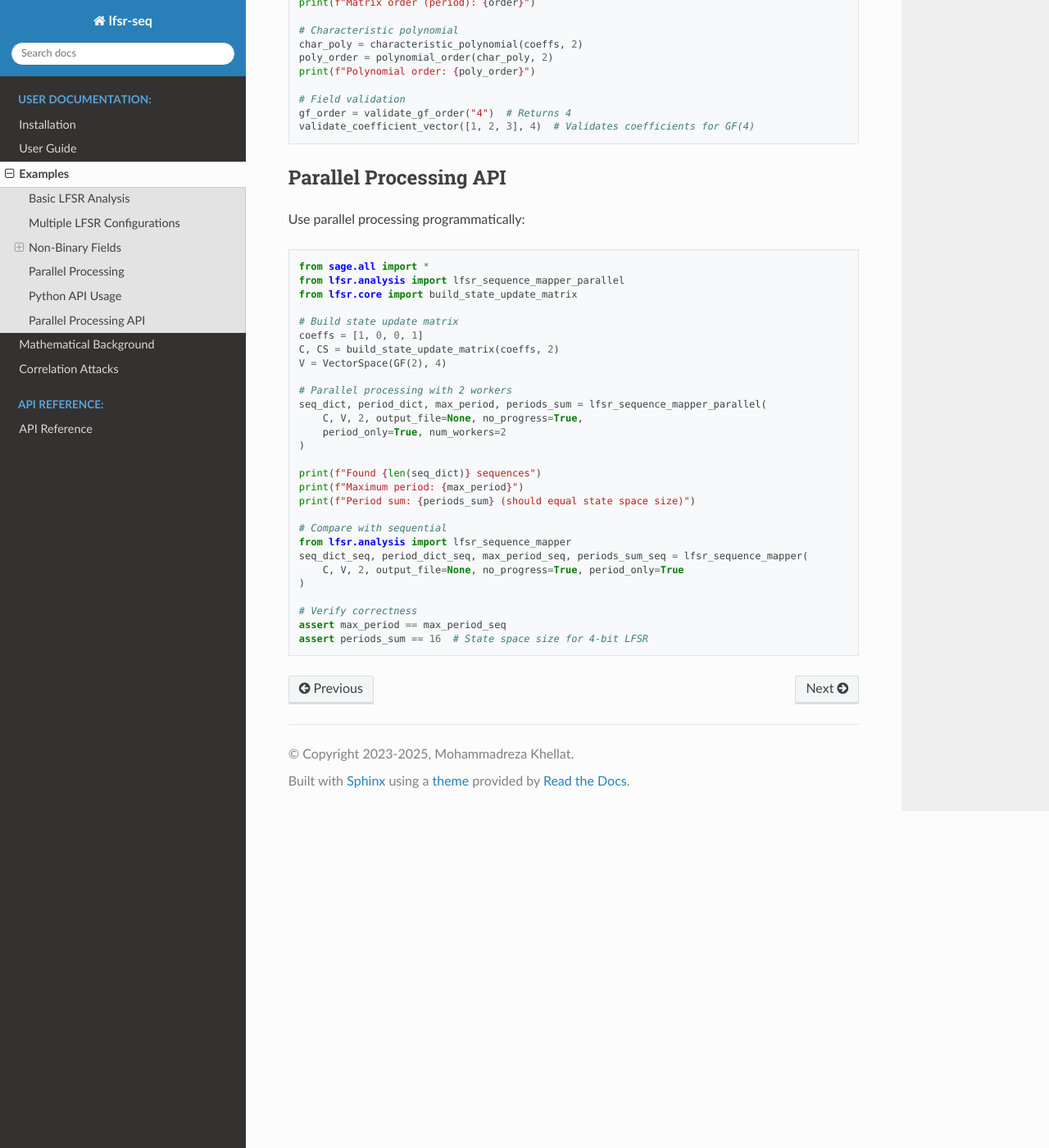
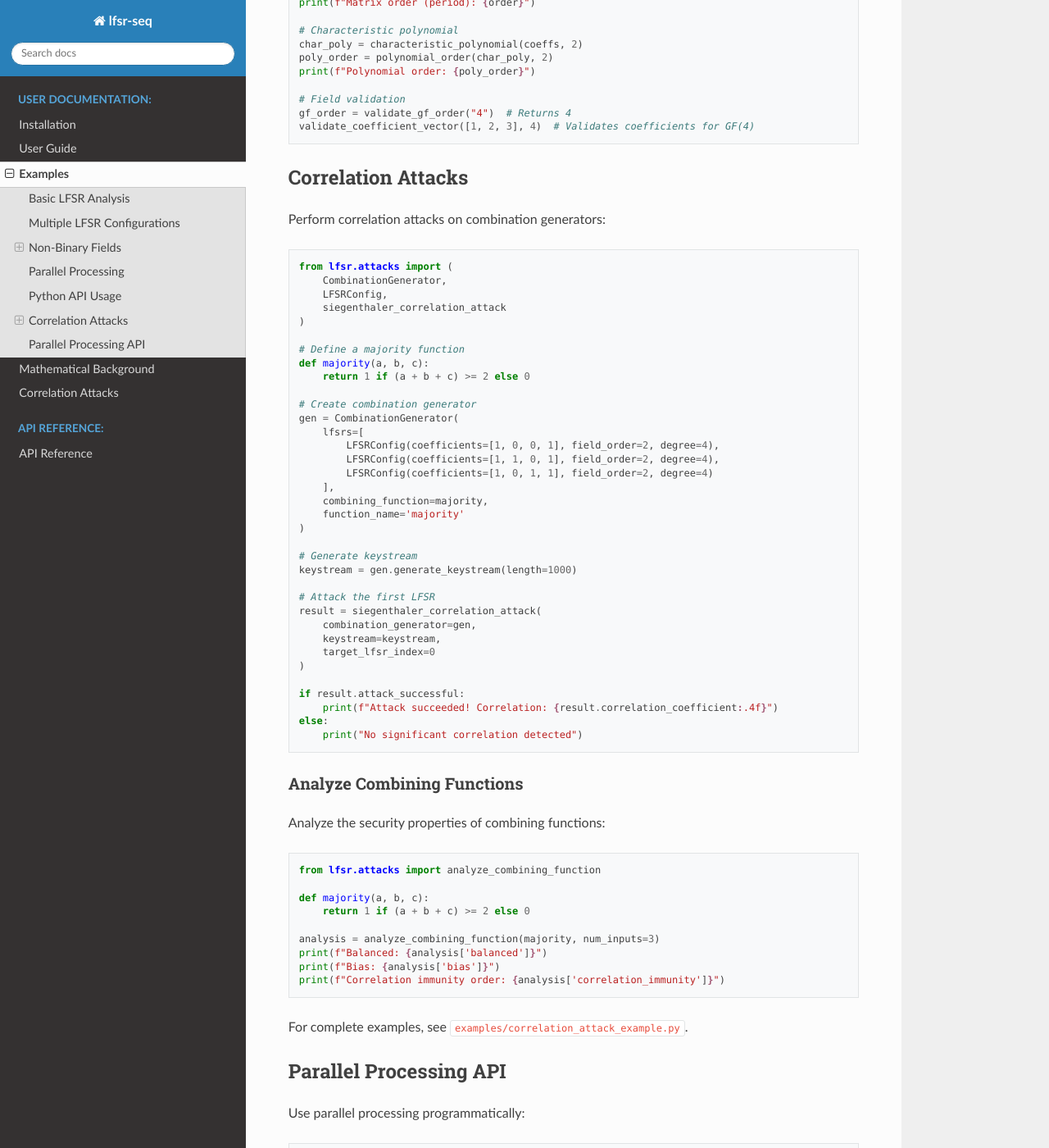
Before and after one commit to mkhellat/lfsr-seq, a Sphinx documentation site: the page built from docs/examples.rst, in a window 1280 px wide and 1400 px high, scrolled down 2094 px. Shown: the whole window at 82% size. Built offline with Sphinx 7.4.7 and the Read the Docs theme 3.1.0, drawn with Linux system fonts in a browser that asks for light colours.

Commit message:
docs: Add correlation attacks to examples and user guide
This commit adds correlation attack examples and documentation to the
user guide and examples sections.

Updates:
========

1. docs/examples.rst:
   - Added correlation attack examples section
   - Added combining function analysis example
   - Reference to complete example script

2. docs/user_guide.rst:
   - Added Correlation Attacks section
   - Explained combination generators
   - Provided basic usage example
   - Listed key concepts
   - Cross-references to detailed documentation

All examples are beginner-friendly with clear explanations of concepts.
Documentation is coherent with the rest of the tool's documentation style.

```diff
--- a/docs/examples.rst
+++ b/docs/examples.rst
@@ -119,6 +119,68 @@ Use the library programmatically:
    gf_order = validate_gf_order("4")  # Returns 4
    validate_coefficient_vector([1, 2, 3], 4)  # Validates coefficients for GF(4)
 
+Correlation Attacks
+-------------------
+
+Perform correlation attacks on combination generators:
+
+.. code-block:: python
+
+   from lfsr.attacks import (
+       CombinationGenerator,
+       LFSRConfig,
+       siegenthaler_correlation_attack
+   )
+
+   # Define a majority function
+   def majority(a, b, c):
+       return 1 if (a + b + c) >= 2 else 0
+
+   # Create combination generator
+   gen = CombinationGenerator(
+       lfsrs=[
+           LFSRConfig(coefficients=[1, 0, 0, 1], field_order=2, degree=4),
+           LFSRConfig(coefficients=[1, 1, 0, 1], field_order=2, degree=4),
+           LFSRConfig(coefficients=[1, 0, 1, 1], field_order=2, degree=4)
+       ],
+       combining_function=majority,
+       function_name='majority'
+   )
+
+   # Generate keystream
+   keystream = gen.generate_keystream(length=1000)
+
+   # Attack the first LFSR
+   result = siegenthaler_correlation_attack(
+       combination_generator=gen,
+       keystream=keystream,
+       target_lfsr_index=0
+   )
+
+   if result.attack_successful:
+       print(f"Attack succeeded! Correlation: {result.correlation_coefficient:.4f}")
+   else:
+       print("No significant correlation detected")
+
+Analyze Combining Functions
+~~~~~~~~~~~~~~~~~~~~~~~~~~~~
+
+Analyze the security properties of combining functions:
+
+.. code-block:: python
+
+   from lfsr.attacks import analyze_combining_function
+
+   def majority(a, b, c):
+       return 1 if (a + b + c) >= 2 else 0
+
+   analysis = analyze_combining_function(majority, num_inputs=3)
+   print(f"Balanced: {analysis['balanced']}")
+   print(f"Bias: {analysis['bias']}")
+   print(f"Correlation immunity order: {analysis['correlation_immunity']}")
+
+For complete examples, see ``examples/correlation_attack_example.py``.
+
 Parallel Processing API
 ------------------------
 
```
Also changed, not shown: docs/user_guide.rst (+54 -0 lines).
